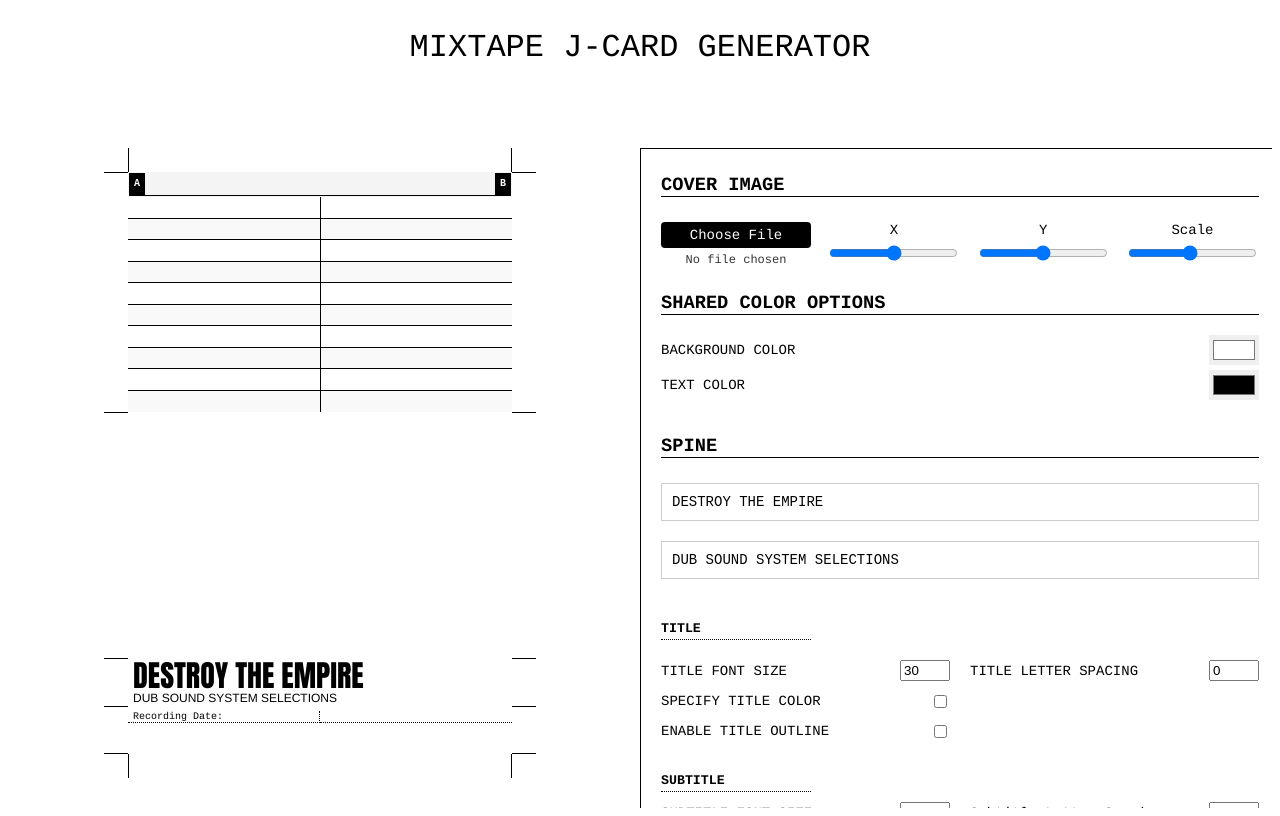
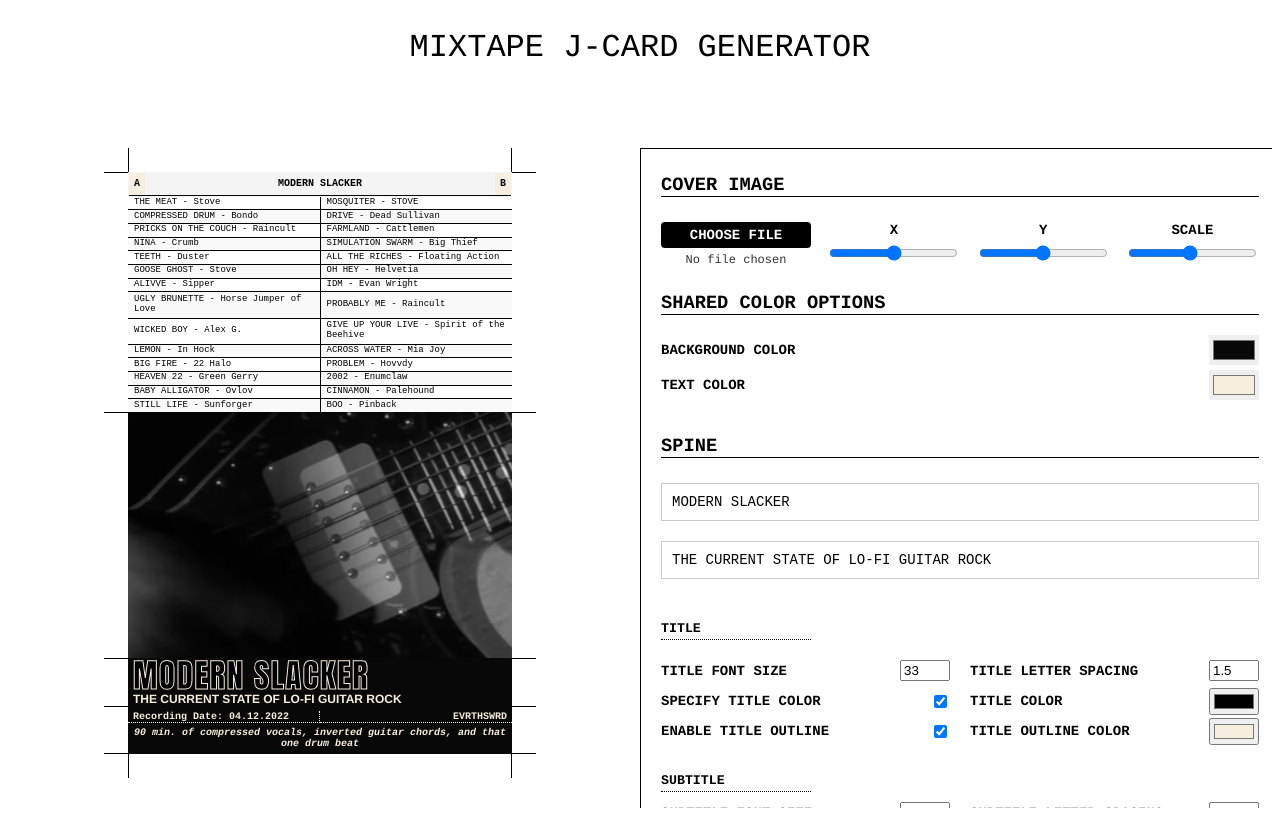
Before and after one commit to drakewilcox/Mixtape-JCard-Generator, a React (Create React App) app: page / in a window 1280 px wide. Built offline with nearby package versions, Linux system fonts and the light colour scheme.

Commit message:
update ReadMe, and add default values for form and image.

```diff
--- a/src/components/JCard/JCard.module.css
+++ b/src/components/JCard/JCard.module.css
@@ -13,21 +13,20 @@
   height: 100vh;
   top: 100px;
   display: inline-block;
-  /* margin-bottom: 1.5em; */
   grid-column: span 1;
   display: flex;
   justify-content: center;
 }
 .template {
-  width: 4in; /* 4 inches * 96 pixels */
-  height: 6.0625in; /* 6.5625 inches * 96 pixels */
+  width: 4in;
+  height: 6.0625in;
   line-height: 1.1;
 }
 
 /* div {
   display: block;
   unicode-bidi: isolate;
-}  */
+} */
 
 .printable {
   position: relative;
@@ -63,7 +62,6 @@
     border: solid;
   }
   &:before {
-    /* display: none; */
     top: -0.25in;
     bottom: -0.25in;
     left: 0;
@@ -143,7 +141,7 @@
 .tracklist {
   display: block;
   position: absolute;
-  height: 240px; /* 2.5 inches * 96 pixels */
+  height: 240px;
   width: 4in;
   background-color: rgb(242, 239, 239);
   display: flex;
@@ -151,9 +149,9 @@
 
 .cover {
   position: absolute;
-  height: 246px; /* 2.5625 inches * 96 pixels */
+  height: 246px;
   width: 4in;
-  /* border: 1px solid black; */
+
   display: flex;
   flex-flow: column nowrap;
   justify-content: center;
@@ -169,31 +167,29 @@
 }
 .title {
   position: absolute;
-  height: 48px; /* 0.5 inches * 96 pixels */
+  height: 48px;
   display: flex;
-  /* background-color: pink !important; */
+
   align-items: center;
-  /* background-color: white; */
+
   transform: translateY(5.0625in);
-  /* border: 1px solid black; */
 }
 
 .titleContainer {
   display: flex;
   flex-direction: column;
   padding: 3px 5px;
-  /* margin: 0px 5px; */
 }
 
 .titleText {
   font-family: var(--font-impact);
-  /* font-weight: 500; */
+
   text-transform: uppercase;
 }
 
 .subTitleText {
-  /* font-size: 10px; */
   font-family: var(--font-helvetica);
+  font-weight: 600;
 
   @media print {
     font-family: var(--font-helvetica);
@@ -223,7 +219,7 @@
   height: 100%;
 
   font-size: 10px;
-
+  font-weight: bold;
   @media print {
     font-family: 'Corier New', Courier, monospace;
   }
@@ -528,6 +524,21 @@ h5 {
   gap: 5px;
 }
 
+label {
+  font-size: 14px;
+  font-weight: bold;
+  text-transform: uppercase;
+}
+
+button {
+  padding: 10px;
+  width: 25%;
+  font-family: 'Courier New', Courier, monospace;
+  font-weight: bold;
+  cursor: pointer;
+  font-size: 16px;
+}
+
 @media print {
   /* @page: first{
     margin-top: 0;
--- a/src/components/JCard/index.js
+++ b/src/components/JCard/index.js
@@ -4,37 +4,73 @@ import styles from './JCard.module.css';
 import clsx from 'clsx';
 
 function JCard() {
+  const [sideAContent, setSideAContent] = useState(`
+    THE MEAT - Stove
+    COMPRESSED DRUM - Bondo
+    PRICKS ON THE COUCH - Raincult
+    NINA - Crumb
+    TEETH - Duster
+    GOOSE GHOST - Stove
+    ALIVVE - Sipper
+    UGLY BRUNETTE - Horse Jumper of Love
+    WICKED BOY - Alex G.
+    LEMON - In Hock
+    BIG FIRE - 22 Halo
+    HEAVEN 22 - Green Gerry
+    BABY ALLIGATOR - Ovlov
+    STILL LIFE - Sunforger
+`);
+  const [sideBContent, setSideBContent] = useState(`
+    MOSQUITER - STOVE
+    DRIVE - Dead Sullivan
+    FARMLAND - Cattlemen
+    SIMULATION SWARM - Big Thief
+    ALL THE RICHES - Floating Action
+    OH HEY - Helvetia
+    IDM - Evan Wright
+    PROBABLY ME - Raincult
+    GIVE UP YOUR LIVE - Spirit of the Beehive
+    ACROSS WATER - Mia Joy
+    PROBLEM - Hovvdy
+    2002 - Enumclaw
+    CINNAMON - Palehound
+    BOO - Pinback
+`);
+  const [title, setTitle] = useState('MODERN SLACKER');
+  const [subTitle, setSubTitle] = useState(
+    'THE CURRENT STATE OF LO-FI GUITAR ROCK'
+  );
+  const [coverImage, setCoverImage] = useState('/ModernSlacker.png');
+  const [imagePosition, setImagePosition] = useState({ x: 0, y: 0 });
+  const [scale, setScale] = useState(1);
+  const [bgColor, setBgColor] = useState('#080808');
+  const [textColor, setTextColor] = useState('#f6eedf');
+  const [titleColor, setTitleColor] = useState('#000000');
+  const [titleOutline, setTitleOutline] = useState('#f6eedf');
+  const [outlineEnabled, setOutlineEnabled] = useState(true);
+  const [specifyTitleColor, setSpecifyTitleColor] = useState(true);
+  const [titleFontSize, setTitleFontSize] = useState(33);
+  const [trackFontSize, setTrackFontSize] = useState(9);
+  const [titleLetterSpacing, setTitleLetterSpacing] = useState(1.5);
+  const [subTitleFontSize, setSubTitleFontSize] = useState(12);
+  const [subTitleLetterSpacing, setSubTitleLetterSpacing] = useState(0);
+  const [tracklistHeader, setTracklistHeader] = useState('MODERN SLACKER');
+  const [coverImageName, setCoverImageName] = useState('No file chosen');
+  const [flapTopLeftText, setFlapTopLeftText] = useState(
+    'Recording Date: 04.12.2022'
+  );
+  const [flapTopRightText, setFlapTopRightText] = useState('EVRTHSWRD');
+  const [flapDescriptionText, setFlapDescriptionText] = useState(
+    '90 min. of compressed vocals, inverted guitar chords, and that one drum beat'
+  );
+
   const printRef = useRef(null);
 
   const handleDownloadPDF = useReactToPrint({
     contentRef: printRef,
+    documentTitle: `${title} JCard`,
   });
 
-  const [sideAContent, setSideAContent] = useState('');
-  const [sideBContent, setSideBContent] = useState('');
-  const [title, setTitle] = useState('DESTROY THE EMPIRE');
-  const [subTitle, setSubTitle] = useState('DUB SOUND SYSTEM SELECTIONS');
-  const [coverImage, setCoverImage] = useState(null);
-  const [imagePosition, setImagePosition] = useState({ x: 0, y: 0 });
-  const [scale, setScale] = useState(1);
-  const [bgColor, setBgColor] = useState('#ffffff');
-  const [textColor, setTextColor] = useState('#000000');
-  const [titleColor, setTitleColor] = useState('#000000');
-  const [titleOutline, setTitleOutline] = useState('#000000');
-  const [outlineEnabled, setOutlineEnabled] = useState(false);
-  const [specifyTitleColor, setSpecifyTitleColor] = useState(false);
-  const [titleFontSize, setTitleFontSize] = useState(30);
-  const [trackFontSize, setTrackFontSize] = useState(10);
-  const [titleLetterSpacing, setTitleLetterSpacing] = useState(0);
-  const [subTitleFontSize, setSubTitleFontSize] = useState(12);
-  const [subTitleLetterSpacing, setSubTitleLetterSpacing] = useState(0);
-  const [tracklistHeader, setTracklistHeader] = useState('');
-  const [coverImageName, setCoverImageName] = useState('No file chosen');
-  const [flapTopLeftText, setFlapTopLeftText] = useState('Recording Date:');
-  const [flapTopRightText, setFlapTopRightText] = useState('');
-  const [flapDescriptionText, setFlapDescriptionText] = useState(''); // Full width text
-
-  // Convert text input into arrays, removing empty lines
   const sideATracks = sideAContent
     .split('\n')
     .filter((track) => track.trim() !== '');
@@ -376,6 +412,8 @@ function JCard() {
         </div>
 
         <h3>TRACKLIST</h3>
+        <div className={styles.inputAndLabelContainer}>
+          <label>Tracklist Header Text</label>
           <input
             type="text"
             className={styles.titleInput}
@@ -383,18 +421,26 @@ function JCard() {
             value={tracklistHeader}
             onChange={(e) => setTracklistHeader(e.target.value)}
           />
+        </div>
+        <div className={styles.inputAndLabelContainer}>
+          <label>Side A Tracks</label>
           <textarea
             className={styles.textArea}
             placeholder="Enter Side A tracks (one per line)"
             value={sideAContent}
             onChange={(e) => setSideAContent(e.target.value)}
           />
+        </div>
+        <div className={styles.inputAndLabelContainer}>
+          <label>Side B Tracks</label>
           <textarea
             className={styles.textArea}
             placeholder="Enter Side B tracks (one per line)"
             value={sideBContent}
             onChange={(e) => setSideBContent(e.target.value)}
           />
+        </div>
+
         <div className={styles.sizePicker}>
           <label>TRACK NAME FONT SIZE</label>
           <input
```
Also changed, not shown: public/ModernSlacker.png (added), 1 other file (tests, documents, lock files or other folders). Lines whose indentation alone changed are shown as unchanged.
